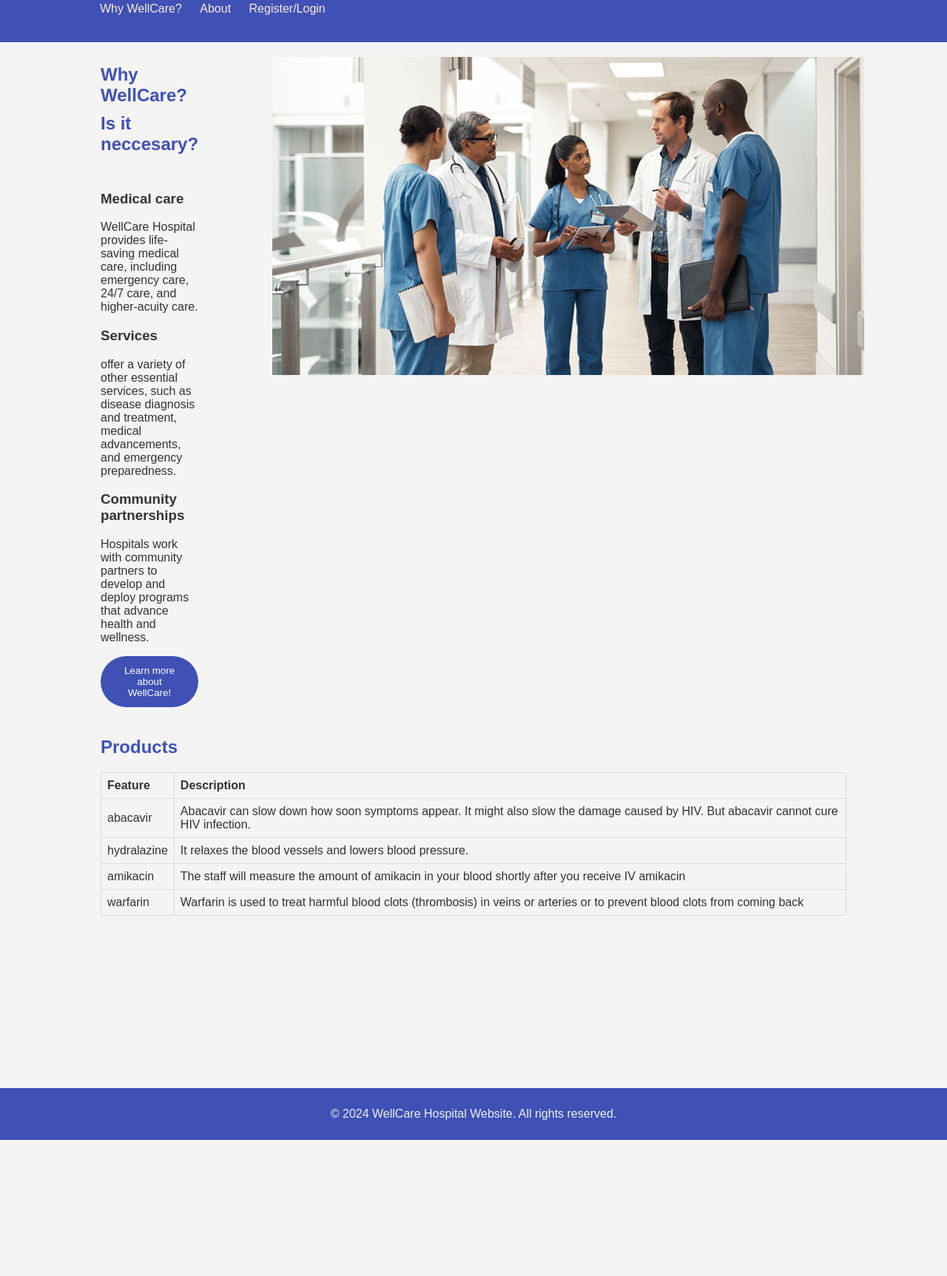
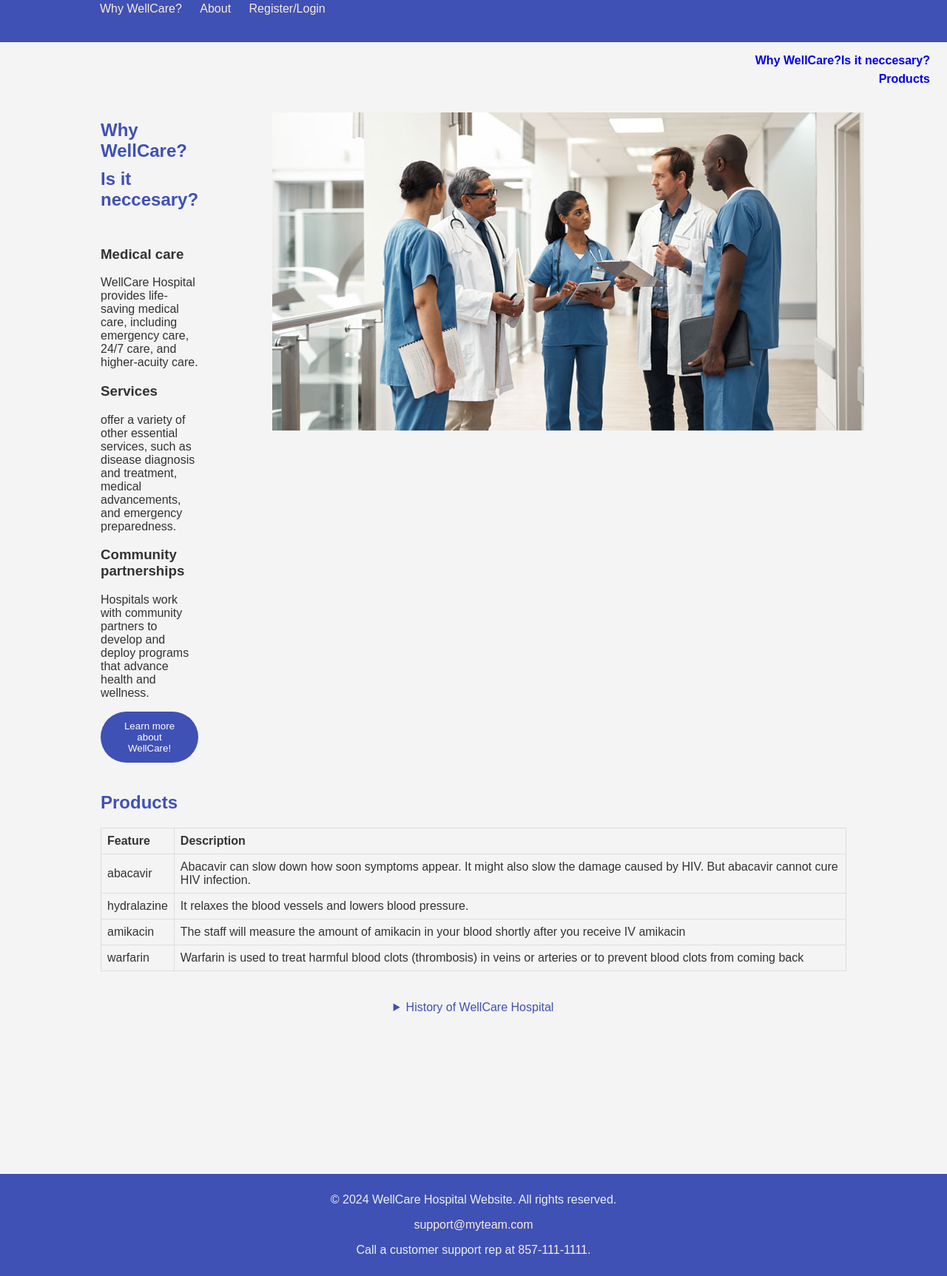
Before and after one commit to shushilgirishkumar/INFO-6150-Assignment, a plain HTML site: page assignment1/mainpage.html in a window 1280 px wide. Shown: the part 97-1822 px from the top of the page at 74% size. Before the commit the page ends 1638 px from the top, so only its background shows below. Drawn offline with Linux system fonts and the light colour scheme.

Commit message:
assignment-1 modifications

```diff
--- a/assignment1/Assignment.css
+++ b/assignment1/Assignment.css
@@ -11,11 +11,22 @@ header, footer {
     margin: 0 auto;
     background-color: #3f51b5;
 }
-a {
+nav a,footer a {
     text-decoration: none;
     color: antiquewhite;
 }
-a:hover {
+menu a{
+    text-decoration: none;
+}
+details summary{
+    color: #3f51b5;
+}
+details{
+    line-height: 1.5;
+    text-align: center;
+    margin-top: 37px;
+}
+footer a:hover,nav a:hover {
     text-decoration: underline;
     text-underline-offset: 9px;
     text-decoration-color: burlywood;
@@ -41,12 +52,24 @@ nav ul li {
     display: inline;
     margin-right: 20px;
 }
-
+menu {
+    text-align: end;
+    padding-right: 23px
+}
+menu ul li{
+    list-style-type: none;
+    color: #3f51b5;
+    margin-top: 7px;
+    font-weight: bold;
+}
 main {
     padding: 20px 0;
     margin: 0 8.5em;
+    padding-bottom: 0;
 }
-
+details p{
+    margin-bottom: 0;
+}
 section {
     margin-bottom: 40px;
 }
--- a/assignment1/mainpage.html
+++ b/assignment1/mainpage.html
@@ -13,14 +13,19 @@
         <nav>
             <ul>
                 <li><a href="mainpage.html">Why WellCare?</a></li>
-                <!-- <li><a href="#section-2">Products</a></li> -->
                 <li><a href="about.html" >About</a></li>
                 <li><a href="register.html" >Register/Login</a></li>
 
             </ul>
         </nav>
     </header>
+    <menu>
+        <ul>
+            <li><a href="#section1">Why WellCare?Is it neccesary?</a></li>
+            <li><a href="#section2">Products</a></li>
 
+        </ul>
+    </menu>
     <main>
         <section id="section1">
             <div class="section1-content">
@@ -39,8 +44,11 @@
 
                     <p>Hospitals work with community partners to develop and deploy programs that advance health and wellness.</p>
                 </div>
-               <button class="section1-btn" onclick="window.location.href='about.html';">Learn more about WellCare!</button>
+                <button class="section1-btn" onclick="window.location.href='about.html';">Learn more about WellCare!</button>
+
+
             </div>
+
             <div class="section1-picture">
                 <img src="images/herobanner.jpg" alt="Why WellCare?">
             </div>
@@ -72,14 +80,28 @@
                 </tr>
 
             </table>
+            <details>
+                <summary>History of WellCare Hospital </summary>
+                <p>
+                    Well Care Hospital, founded by Dr. Prathap C. Reddy in 1983, stands as a prominent healthcare institution headquartered in Chennai, India. As part of the expansive Apollo Group, it has emerged as one of Asia's largest healthcare providers. Beyond its Indian roots, Well Care Hospital has established a global presence, with hospitals in countries such as Bangladesh, Kuwait, Qatar, Oman, and Sri Lanka.
+                </p>
+                <p>
+                    The hospital is renowned for its comprehensive medical services, covering a spectrum of specialties including cardiology, oncology, orthopedics, gastroenterology, neurology, and more. Embracing technological advancements, Well Care Hospital has been a pioneer in integrating advanced medical technologies and introducing innovative procedures.
+                </p>
+                <p>
+                    Accompanied by accreditations from national and international healthcare organizations, Well Care Hospital underscores its commitment to delivering high-quality healthcare. Recognized for its excellence, the hospital has become a hub for medical tourism, attracting patients from various countries. For the latest and most precise information, individuals are advised to refer to the official website of Well Care Hospital or contact them directly.
+                </p>
+               </details>
         </section>
 
     </main>
+
     <footer>
         <p>&copy; 2024 WellCare Hospital Website. All rights reserved.</p>
+        <a href="mailto:support@myteam.com">support@myteam.com</a>
+        <p>Call a customer support rep at <a href="tel:8571111111">857-111-1111</a>.</p>
 
     </footer>
 
-
 </body>
 </html>
--- a/assignment1/readme.txt.txt
+++ b/assignment1/readme.txt.txt
@@ -31,6 +31,9 @@ Listed below are the tags used and their description
 <img> - used to embed image
 <audio> - used to embed audio
 <table> - used to create table
+<details> - It specifies additional details that the user can open and close on demand.
+<menu> - It defines an unordered list of content.
+<summary> -It defines a visible heading for the <details> element
 <tr> - table row tag
 <th> - table heading tag
 <td> - table description tag
```
Also changed, not shown: assignment1/contact.html (+2 -0 lines), assignment1/register.html (+3 -0 lines).
